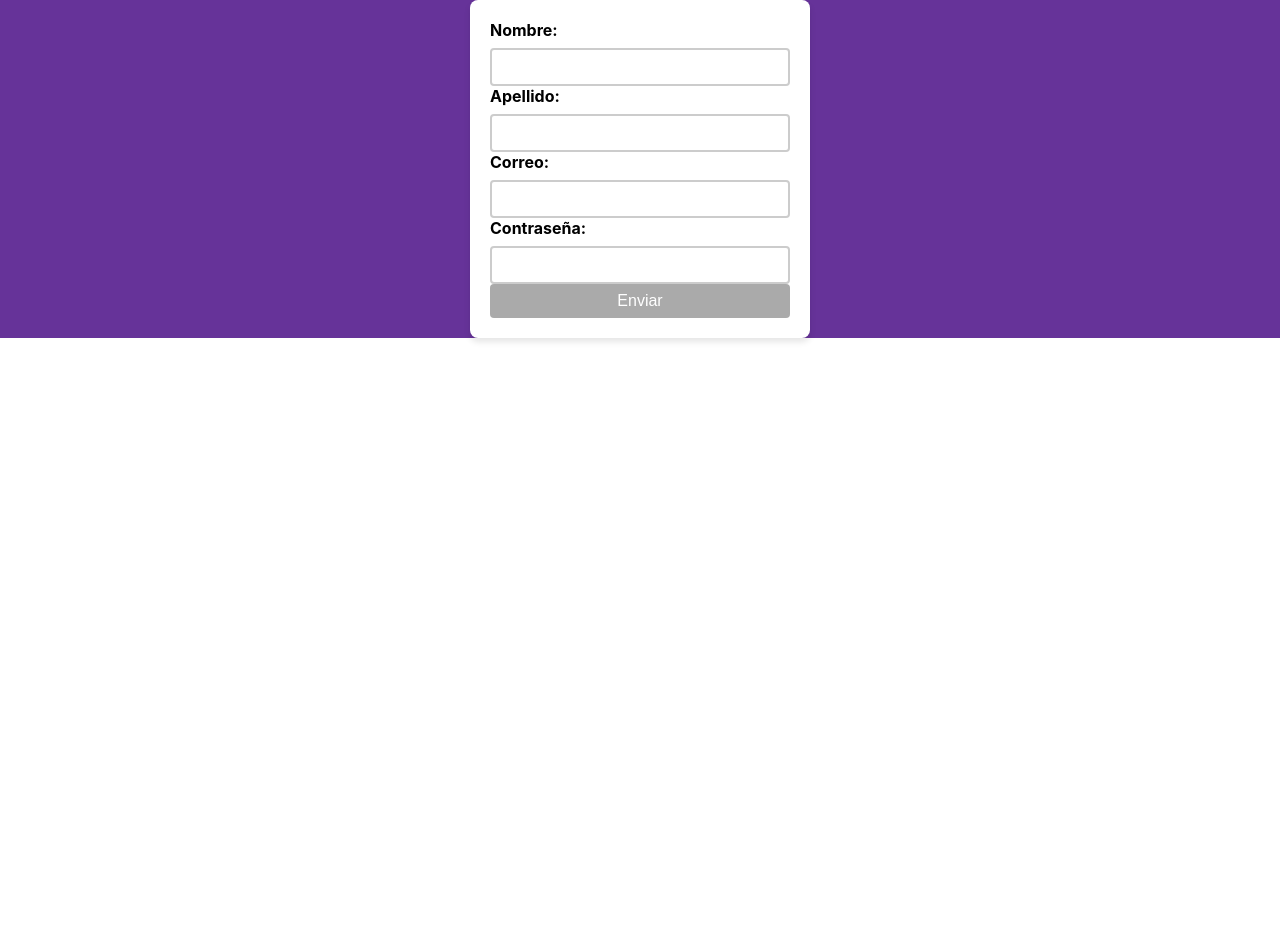
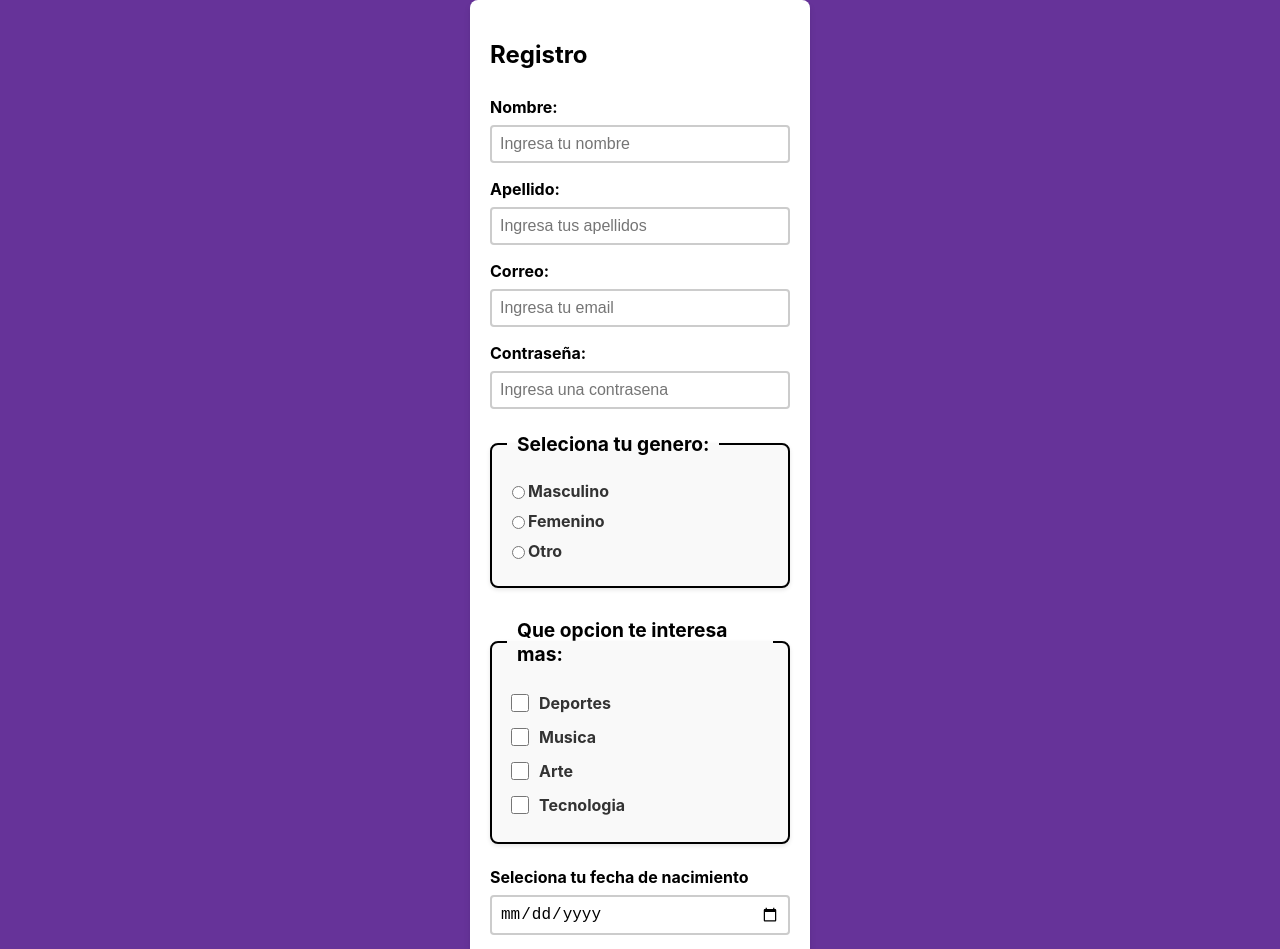
Before and after one commit to EdgarVMora/portafolio-proyectos-react, a React (Create React App) app: page / in a window 1280 px wide. Shown: the top 949 px of the page. Before the commit the page ends 800 px from the top, so only its background shows below. Built offline with nearby package versions, Linux system fonts and the light colour scheme.

Commit message:
se agrego notificacion de campo requerido y mejora visual en css ejercicio cuatro

```diff
--- a/src/ejercicioCuatro/mejorasFormulario.css
+++ b/src/ejercicioCuatro/mejorasFormulario.css
@@ -24,6 +24,7 @@
   label {
     font-weight: bold;
     margin-bottom: 0.5rem;
+    margin-top: 0.5rem;
   }
 
 
@@ -44,8 +45,15 @@
     border-color: green;
   }
 
+  .error{
+    color: red;
+    font-style: italic;
+    font-size: 0.8rem;
+    margin-top: 0.5rem;
+  }
 
   button {
+    margin-top: 1rem;
     padding: 0.5rem;
     font-size: 1rem;
     background-color: #007bff;
--- a/src/ejercicioCuatro/mejorasFormulario.jsx
+++ b/src/ejercicioCuatro/mejorasFormulario.jsx
@@ -7,6 +7,7 @@ const MejorasFormulario = () => {
     apellido: "",
     correo: "",
     contrasena: "",
+    genero: "",
   })
 
   const [fieldTouched, setFieldTouched] = useState({
@@ -14,8 +15,29 @@ const MejorasFormulario = () => {
     apellido: false,
     correo: false,
     contrasena: false,
+    genero: false,
   })
 
+  const [errorMessage, setErrorMessage] = useState ({
+    nombre: "",
+    apellido: "",
+    correo: "",
+    contrasena: "",
+    genero: "",
+  })
+
+  const validateField = (name, value) => {
+    let message = ""
+    if(!value){
+        message = "Este campo es obligatorio"
+    } else if (name === "contrasena" && value.length < 6) {
+        message = "Debe tener al menos 6 caracteres";
+      }
+    setErrorMessage((prev)=> ({
+        ...prev,
+        [name]: message,
+    }))
+  }
 
   const isFormComplete =
     formData.nombre && formData.apellido && formData.correo && formData.contrasena
@@ -27,15 +49,17 @@ const MejorasFormulario = () => {
       ...prev,
       [name]: value,
     }))
+    validateField(name, value)
   }
 
 
   const handleBlur = (e) => {
-    const { name } = e.target;
+    const { name, value } = e.target;
     setFieldTouched((prev) => ({
       ...prev,
       [name]: true,
     }))
+    validateField(name, value)
   }
 
 
@@ -47,17 +71,20 @@ const MejorasFormulario = () => {
   return (
     <div className="contenedor_login">
 <form className="estructura_login" onSubmit={handleSubmit}>
+    <h2>Registro</h2>
       <div className="campo">
         <label htmlFor="nombre">Nombre:</label>
         <input
           type="text"
           id="nombre"
           name="nombre"
+          placeholder="Ingresa tu nombre"
           value={formData.nombre}
           onChange={handleChange}
           onBlur={handleBlur}
           className={fieldTouched.nombre ? (formData.nombre ? "verde" : "rojo") : ""}
         />
+        {errorMessage && <span className="error">{errorMessage.nombre}</span>}
       </div>
       <div className="campo">
         <label htmlFor="apellido">Apellido:</label>
@@ -65,11 +92,13 @@ const MejorasFormulario = () => {
           type="text"
           id="apellido"
           name="apellido"
+          placeholder="Ingresa tus apellidos"
           value={formData.apellido}
           onChange={handleChange}
           onBlur={handleBlur}
           className={fieldTouched.apellido ? (formData.apellido ? "verde" : "rojo") : ""}
         />
+        {errorMessage && <span className="error">{errorMessage.apellido}</span>}
       </div>
       <div className="campo">
         <label htmlFor="correo">Correo:</label>
@@ -77,11 +106,13 @@ const MejorasFormulario = () => {
           type="email"
           id="correo"
           name="correo"
+          placeholder="Ingresa tu email"
           value={formData.correo}
           onChange={handleChange}
           onBlur={handleBlur}
           className={fieldTouched.correo ? (formData.correo ? "verde" : "rojo") : ""}
         />
+        {errorMessage && <span className="error">{errorMessage.email}</span>}
       </div>
       <div className="campo">
         <label htmlFor="contrasena">Contraseña:</label>
@@ -89,11 +120,100 @@ const MejorasFormulario = () => {
           type="password"
           id="contrasena"
           name="contrasena"
+          placeholder="Ingresa una contrasena"
           value={formData.contrasena}
           onChange={handleChange}
           onBlur={handleBlur}
           className={fieldTouched.contrasena ? (formData.contrasena ? "verde" : "rojo") : ""}
         />
+        {errorMessage && <span className="error">{errorMessage.contrasena}</span>}
+
+      </div>
+
+      <div className="campo">
+      <fieldset>
+                    <legend>Seleciona tu genero:</legend>
+                    <label htmlFor="male">
+                        <input
+                            type="radio"
+                            name="genero"
+                            value="male"
+                            onChange={handleChange}
+                        />
+                        Masculino
+                    </label>
+                    <label htmlFor="female">
+                        <input
+                            type="radio"
+                            name="genero"
+                            value="female"
+                            onChange={handleChange}
+                        />
+                        Femenino
+                    </label>
+                    <label htmlFor="otro">
+                        <input
+                            type="radio"
+                            name="genero"
+                            value="otro"
+                            onChange={handleChange}
+                        />
+                        Otro
+                    </label>
+                </fieldset>
+                {errorMessage.genero && <span className="error">{errorMessage.genero}</span>}
+      </div>
+
+      <div className="campo">
+      <fieldset>
+                    <legend>Que opcion te interesa mas:</legend>
+                        <label htmlFor="sport">
+                            <input
+                                type="checkbox"
+                                name="hobby"
+                                value="sport"
+                                id="sport"
+
+                            />
+                            Deportes
+                        </label>
+                        <label htmlFor="music">
+                            <input
+                                type="checkbox"
+                                name="hobby"
+                                value="music"
+                                id="music"
+
+                            />
+                            Musica
+                        </label>
+                        <label htmlFor="art">
+                            <input
+                                type="checkbox"
+                                name="hobby"
+                                value="art"
+                                id="art"
+
+                            />
+                            Arte
+                        </label>
+                         <label htmlFor="technology">
+                            <input
+                                type="checkbox"
+                                name="hobby"
+                                value="technology"
+                                id="technology"
+                            />
+                            Tecnologia
+                        </label>
+                </fieldset>
+      </div>
+      <div className="campo">
+      <label htmlFor="birthday">Seleciona tu fecha de nacimiento</label>
+                <input
+                    type="date"
+                    id="birthday"
+                />
       </div>
       <button type="submit" disabled={!isFormComplete}>
         Enviar
```
